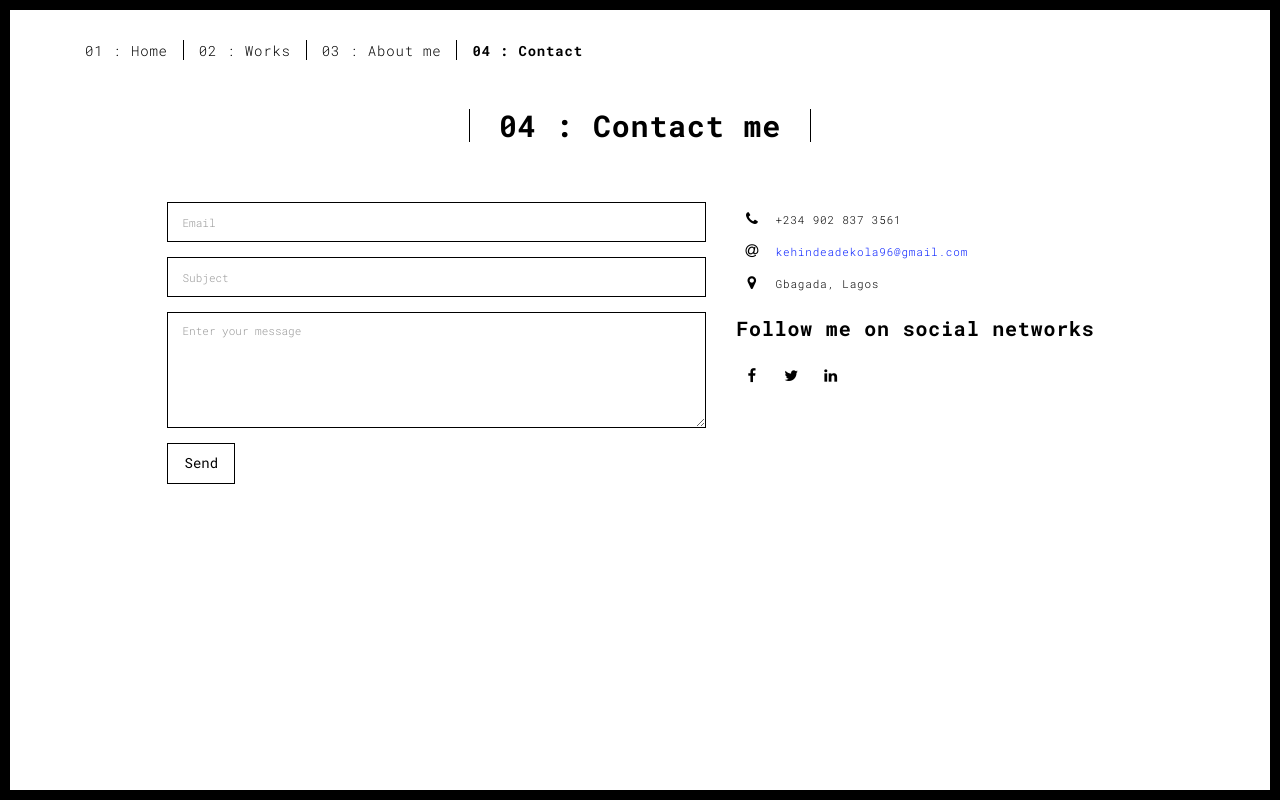
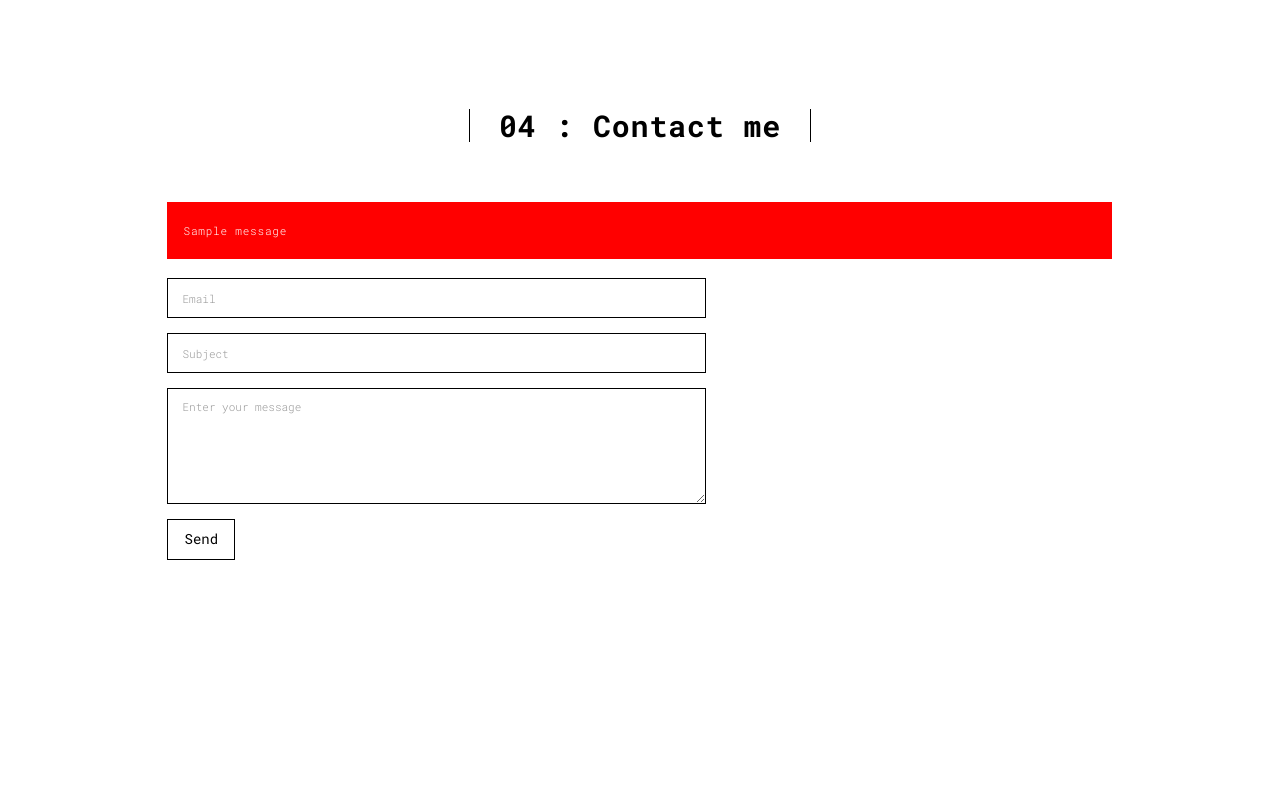
Before and after one commit to kehman18/portfolio, a Flask app: page /contact.html in a window 1280 px wide. Run offline with Flask 3, Linux system fonts and the light colour scheme; one stand-in notice (Sample message) is shown; some libraries are stand-ins or nearby versions.

Commit message:
resolved an error

```diff
--- a/server.py
+++ b/server.py
@@ -1,12 +1,14 @@
-from flask import Flask, render_template, request, redirect
+from flask import Flask, render_template, request, redirect, flash
 from flask_mail import Mail, Message
 from dotenv import load_dotenv
 import os
 import re
 
 app = Flask(__name__)
+load_dotenv()
+app.secret_key = os.getenv('app_secret_key')  # Needed for flash messages
 
-
+# Email configuration
 app.config['MAIL_SERVER'] = 'smtp.gmail.com'
 app.config['MAIL_PORT'] = 465
 app.config['MAIL_USE_SSL'] = True
@@ -18,63 +20,57 @@ mail = Mail(app)
 
 @app.route('/')
 def my_home():
-    '''function walks so that the user gets to the home page on visitation to the site'''
     return render_template('index.html')
 
 @app.route('/<string:page_name>')
 def html_page(page_name):
-    '''this function is to render the template of the index.html file'''
     return render_template(page_name)
 
-@app.route('/submit_form', methods=['POST', 'GET'])
+@app.route('/submit_form', methods=['POST'])
 def submit_form():
-    '''Ensures that submitted data is emailed to the recipient'''
     if request.method == 'POST':
+        data = request.form.to_dict()
+        email = data.get('email')
+        subject = data.get('subject')
+        message = data.get('message')
+
+        # Validate email
+        email_validation_result = validate_email(email)
+        if email_validation_result is not None:
+            # If email is invalid, show error on the contact form
+            flash(email_validation_result, 'error')
+            return render_template('contact.html', data=data)
+
         try:
-            data = request.form.to_dict()
-            send_email(data)
+            send_email(email, subject, message)
             return redirect('/thankyou.html')
         except Exception as e:
             print(f"Error: {e}")
-            return 'Something went wrong. Please try again later.'
-    else:
-        return 'Something went wrong. Try again!'
+            flash('Something went wrong while sending the email. Please try again.', 'error')
+            return redirect('/contact.html')
 
 def validate_email(user_email):
-    '''this function is to validate the email address of the user'''
     email_regex = r'^[a-zA-Z0-9_.+-]+@[a-zA-Z0-9-]+\.[a-zA-Z0-9-.]+$'
+    email_domains = ['gmail.com', 'yahoo.com', 'outlook.com', 'protonmail.com', 'icloud.com', 'zoho.com', 'aol.com', 'yandex.com']
 
-    email_domain = ['gmail.com', 'yahoo.com', 'outlook.com', 'protonmail.com', 'icloud.com', 'zoho.com', 'aol.com', 'yandex.com']
-
-    if user_email is None or not isinstance(user_email, str):
+    if not user_email:
         return 'Email is required'
 
     pattern_check = re.match(email_regex, user_email)
     domain = user_email.split('@')[-1]
 
     if pattern_check:
-        if domain in email_domain:
+        if domain in email_domains:
             return None
         else:
             return 'This email domain is not accepted'
     else:
         return 'Invalid email format'
 
+def send_email(email, subject, message):
+    msg = Message(subject=f"New Portfolio Message From {email}",
+                sender='kehindeadekola96@gmail.com',
+                recipients=['kehindeadekola96@gmail.com'])
+    msg.body = f"Subject: {subject}\n\nMessage: {message}\n\nFrom: {email}"
 
-def send_email(data):
-    '''This function sends the form data via email'''
-    email = data['email']
-    subject = data['subject']
-    message = data['message']
-
-    email_validation_result = validate_email(email)
-    if email_validation_result is not None:
-        return render_template('contact.html', error=email_validation_result)
-    else:
-        msg = Message(subject=f"New Portfolio Message From {email}",
-                    sender='kehindeadekola96@gmail.com',
-                    recipients=['kehindeadekola96@gmail.com'])
-        msg.body = f"Subject: {subject}\n\nMessage: {message}\n\nFrom: {email}"
-
-        # This line of code sends the mail
-        mail.send(msg)
+    mail.send(msg)
--- a/templates/contact.html
+++ b/templates/contact.html
@@ -6,80 +6,14 @@
     <meta content="width=device-width,initial-scale=1" name="viewport" />
     <meta content="description" name="description" />
     <meta name="google" content="notranslate" />
-    <meta
-      content="Mashup templates have been developed by Orson.io team"
-      name="author"
-    />
-
-    <!-- Disable tap highlight on IE -->
-    <meta name="msapplication-tap-highlight" content="no" />
-
-    <link
-      rel="apple-touch-icon"
-      sizes="180x180"
-      href="./static/assets/apple-icon-180x180.png"
-    />
-    <link
-      rel="shortcut icon"
-      sizes="100x100"
-      href="./static/assets/favicon.png"
-    />
-    <!-- Google Tag Manager -->
-    <script>
-      (function (w, d, s, l, i) {
-        w[l] = w[l] || [];
-        w[l].push({ "gtm.start": new Date().getTime(), event: "gtm.js" });
-        var f = d.getElementsByTagName(s)[0],
-          j = d.createElement(s),
-          dl = l != "dataLayer" ? "&l=" + l : "";
-        j.async = true;
-        j.src = "https://www.googletagmanager.com/gtm.js?id=" + i + dl;
-        f.parentNode.insertBefore(j, f);
-      })(window, document, "script", "dataLayer", "GTM-M3XNJ35R");
-    </script>
-    <!-- End Google Tag Manager -->
-
-    <title>Kehinde Adekola</title>
-
+    <title>Contact</title>
     <link href="./static/main.3f6952e4.css" rel="stylesheet" />
   </head>
-
-  <body class="">
-    <div id="site-border-left"></div>
-    <div id="site-border-right"></div>
-    <div id="site-border-top"></div>
-    <div id="site-border-bottom"></div>
-
-    <!-- Header Section -->
+  <body>
     <header>
-      <nav class="navbar navbar-fixed-top navbar-default">
-        <div class="container">
-          <button
-            type="button"
-            class="navbar-toggle collapsed"
-            data-toggle="collapse"
-            data-target="#navbar-collapse"
-            aria-expanded="false"
-          >
-            <span class="sr-only">Toggle navigation</span>
-            <span class="icon-bar"></span>
-            <span class="icon-bar"></span>
-            <span class="icon-bar"></span>
-          </button>
-
-          <div class="collapse navbar-collapse" id="navbar-collapse">
-            <ul class="nav navbar-nav">
-              <li><a href="./index.html" title="">01 : Home</a></li>
-              <li><a href="./works.html" title="">02 : Works</a></li>
-              <li><a href="./about.html" title="">03 : About me</a></li>
-              <li><a href="./contact.html" title="">04 : Contact</a></li>
-            </ul>
-          </div>
-        </div>
-      </nav>
+      <!-- Your header code -->
     </header>
 
-    <!-- Contact Section -->
     <div class="section-container">
       <div class="container">
         <div class="row">
@@ -90,7 +24,21 @@
 
             <div class="row">
               <div class="col-md-10 col-md-offset-1">
-                <form action="submit_form" method="post" class="reveal-content">
+                <!-- Display error messages -->
+                {% with messages = get_flashed_messages(with_categories=true) %}
+                {% if messages %}
+                <div class="alert alert-danger">
+                  {% for category, message in messages %}
+                  <p>{{ message }}</p>
+                  {% endfor %}
+                </div>
+                {% endif %} {% endwith %}
+
+                <form
+                  action="/submit_form"
+                  method="post"
+                  class="reveal-content"
+                >
                   <div class="row">
                     <div class="col-md-7">
                       <div class="form-group">
@@ -100,6 +48,7 @@
                           class="form-control"
                           id="email"
                           placeholder="Email"
+                          value="{{ data['email'] if data else '' }}"
                           required
                         />
                       </div>
@@ -110,6 +59,7 @@
                           class="form-control"
                           id="subject"
                           placeholder="Subject"
+                          value="{{ data['subject'] if data else '' }}"
                           required
                         />
                       </div>
@@ -120,60 +70,17 @@
                           rows="5"
                           placeholder="Enter your message"
                           required
-                        ></textarea>
+                        >
+{{ data['message'] if data else '' }}</textarea
+                        >
                       </div>
                       <button type="submit" class="btn btn-default btn-lg">
                         Send
                       </button>
                     </div>
+
                     <div class="col-md-5 address-container">
-                      <ul class="list-unstyled">
-                        <li>
-                          <span class="fa-icon">
-                            <i class="fa fa-phone" aria-hidden="true"></i>
-                          </span>
-                          +234 902 837 3561
-                        </li>
-                        <li>
-                          <span class="fa-icon">
-                            <i class="fa fa-at" aria-hidden="true"></i>
-                          </span>
-                          <a href="mailto:kehindeadekola96@gmail.com"
-                            >kehindeadekola96@gmail.com</a
-                          >
-                        </li>
-                        <li>
-                          <span class="fa-icon">
-                            <i
-                              class="fa fa fa-map-marker"
-                              aria-hidden="true"
-                            ></i>
-                          </span>
-                          Gbagada, Lagos
-                        </li>
-                      </ul>
-                      <h3>Follow me on social networks</h3>
-                      <a
-                        href="https://tinyurl.com/ymtxar8b"
-                        title=""
-                        class="fa-icon"
-                      >
-                        <i class="fa fa-facebook"></i>
-                      </a>
-                      <a
-                        href="https://twitter.com/FuturePresido19"
-                        title=""
-                        class="fa-icon"
-                      >
-                        <i class="fa fa-twitter"></i>
-                      </a>
-                      <a
-                        href="https://www.linkedin.com/in/kehinde-adekola-p-75042124b"
-                        title=""
-                        class="fa-icon"
-                      >
-                        <i class="fa fa-linkedin"></i>
-                      </a>
+                      <!-- Your address and social media details -->
                     </div>
                   </div>
                 </form>
@@ -191,15 +98,5 @@
     </script>
 
     <script type="text/javascript" src="./static/main.70a66962.js"></script>
-    <!-- Google Tag Manager (noscript) -->
-    <noscript
-      ><iframe
-        src="https://www.googletagmanager.com/ns.html?id=GTM-M3XNJ35R"
-        height="0"
-        width="0"
-        style="display: none; visibility: hidden"
-      ></iframe
-    ></noscript>
-    <!-- End Google Tag Manager (noscript) -->
   </body>
 </html>
```
